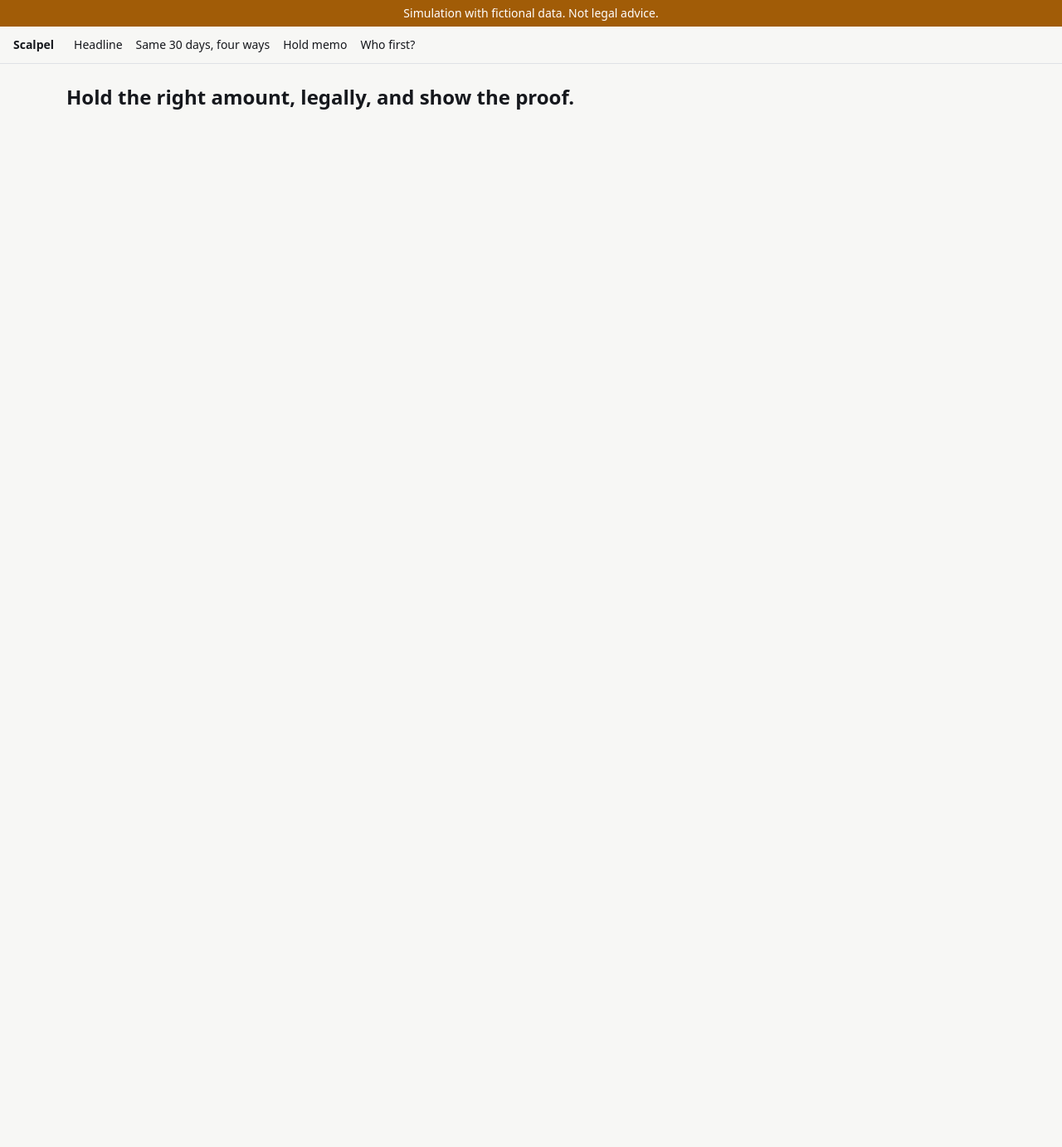
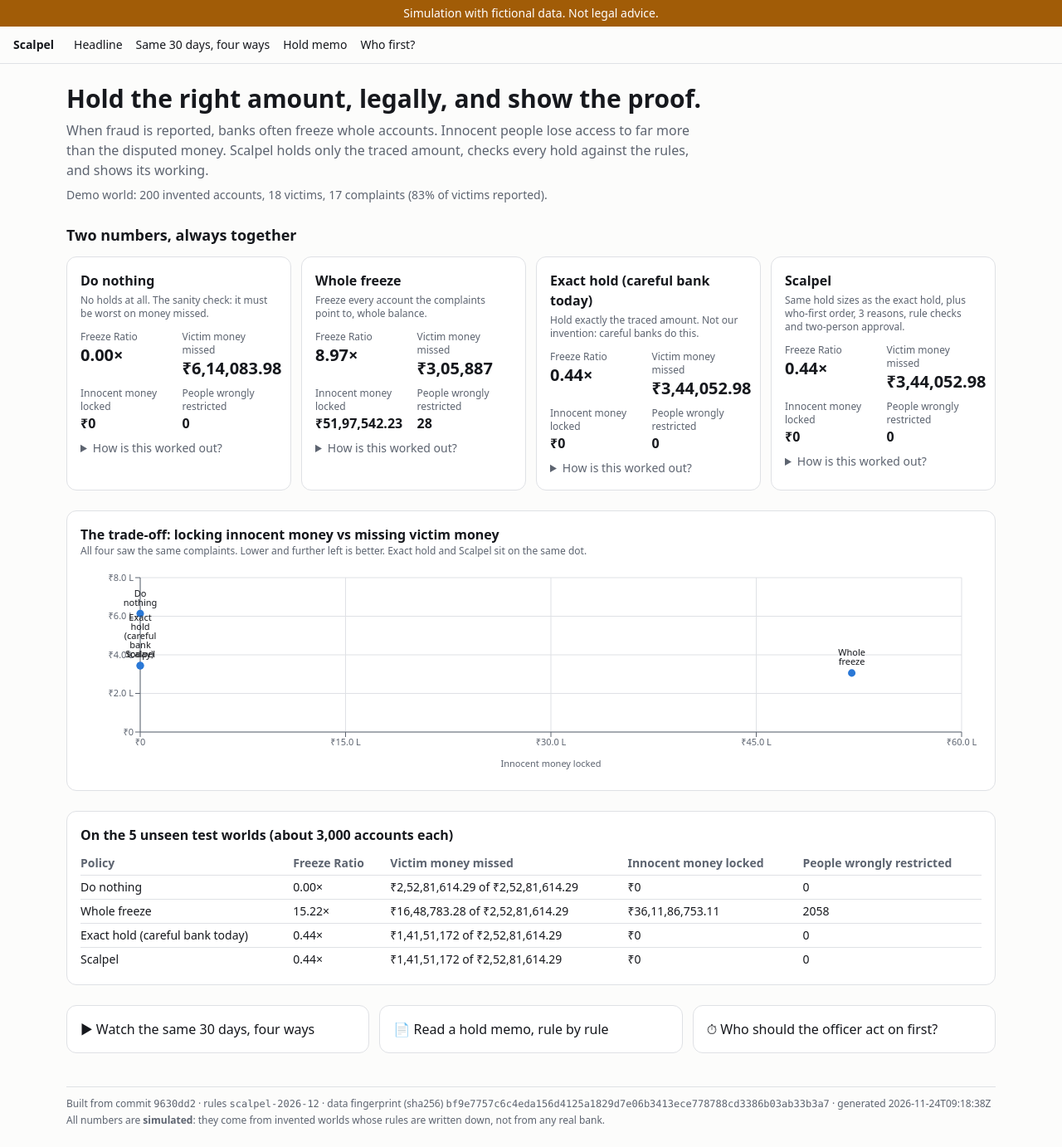
Before and after one commit to SHANKAR-BTECH/Scalpel, a Next.js app in the folder apps/web/: page / in a window 1280 px wide. Shown: the whole page at 83% size. Before the commit the page ends 800 px from the top, so only its background shows below. Built offline with nearby package versions, Linux system fonts and the light colour scheme.

Commit message:
feat(web): home with two-number headline, trade-off, show-the-math and provenance
Co-Authored-By: Claude Opus 5.5 <noreply@anthropic.com>
Claude-Session: https://claude.ai/code/session_01GwrC1hxMT1vpjiAziaXF5V

```diff
--- a/apps/web/app/globals.css
+++ b/apps/web/app/globals.css
@@ -1,15 +1,15 @@
 @import "tailwindcss";
 
 :root {
-  --bg: #f7f7f5; --fg: #16181d; --muted: #5d6470; --card: #ffffff; --line: #dfe1e5;
+  --bg: #fcfcfb; --fg: #16181d; --muted: #5d6470; --card: #ffffff; --line: #dfe1e5;
   --good: #1f7a4d; --bad: #b42318; --warn: #a15c07; --accent: #2b59c3;
-  --lane-none: #8a8f98; --lane-axe: #b42318; --lane-biggest: #a15c07; --lane-scalpel: #1f7a4d;
+  --s1: #2a78d6; --s2: #eb6834; --s3: #1baf7a; --s4: #eda100; --s-neutral: #8a8f98;
 }
 @media (prefers-color-scheme: dark) {
   :root {
-    --bg: #111317; --fg: #e8eaed; --muted: #9aa1ab; --card: #1a1d23; --line: #2c3038;
+    --bg: #1a1a19; --fg: #e8eaed; --muted: #9aa1ab; --card: #1a1d23; --line: #2c3038;
     --good: #4cc38a; --bad: #f07167; --warn: #e3a64b; --accent: #7aa2f7;
-    --lane-none: #9aa1ab; --lane-axe: #f07167; --lane-biggest: #e3a64b; --lane-scalpel: #4cc38a;
+    --s1: #3987e5; --s2: #d95926; --s3: #199e70; --s4: #c98500; --s-neutral: #9aa1ab;
   }
 }
 html, body { background: var(--bg); color: var(--fg); }
--- a/apps/web/app/page.tsx
+++ b/apps/web/app/page.tsx
@@ -1,3 +1,57 @@
+import Link from "next/link";
+import { demo } from "@/lib/data";
+import { formatRupees } from "@/lib/money";
+import { HeadlineCards } from "@/components/HeadlineCards";
+import { TradeOff } from "@/components/TradeOff";
+import { Provenance } from "@/components/Provenance";
+import { POLICY_KEYS } from "@/lib/demo-schema";
+import { POLICY_LABEL, ratioText } from "@/lib/policies";
+
 export default function Home() {
-  return <h1 className="text-2xl font-semibold">Hold the right amount, legally, and show the proof.</h1>;
+  const w = demo.world;
+  return (
+    <>
+      <h1 className="text-2xl sm:text-3xl font-semibold">Hold the right amount, legally, and show the proof.</h1>
+      <p className="mt-2 max-w-3xl muted">
+        When fraud is reported, banks often freeze whole accounts. Innocent people lose access to far more than the disputed money.
+        Scalpel holds only the traced amount, checks every hold against the rules, and shows its working.
+      </p>
+      <p className="mt-2 text-sm muted">
+        Demo world: {w.accounts} invented accounts, {w.victims} victims, {w.complaints} complaints ({Math.round(w.reportRate * 100)}% of victims reported).
+      </p>
+
+      <h2 className="mt-6 mb-3 text-lg font-semibold">Two numbers, always together</h2>
+      <HeadlineCards headline={demo.headline} />
+
+      <div className="mt-6"><TradeOff headline={demo.headline} /></div>
+
+      <section className="mt-6 card p-4">
+        <h2 className="font-semibold">On the 5 unseen test worlds (about 3,000 accounts each)</h2>
+        <div className="overflow-x-auto">
+          <table className="mt-2 w-full text-sm">
+            <thead><tr className="text-left muted"><th className="py-1 pr-3">Policy</th><th className="pr-3">Freeze Ratio</th><th className="pr-3">Victim money missed</th><th className="pr-3">Innocent money locked</th><th>People wrongly restricted</th></tr></thead>
+            <tbody>
+              {POLICY_KEYS.map((k) => {
+                const h = demo.headlineV2[k];
+                return (
+                  <tr key={k} className="border-t" style={{ borderColor: "var(--line)" }}>
+                    <td className="py-1 pr-3">{POLICY_LABEL[k]}</td><td className="pr-3">{ratioText(h.freezeRatio)}</td>
+                    <td className="pr-3">{formatRupees(h.victimMoneyMissedPaise)} of {formatRupees(h.victimMoneyPaise)}</td>
+                    <td className="pr-3">{formatRupees(h.innocentHeldPaise)}</td><td>{h.peopleWronglyRestricted}</td>
+                  </tr>
+                );
+              })}
+            </tbody>
+          </table>
+        </div>
+      </section>
+
+      <nav className="no-print mt-6 grid gap-3 sm:grid-cols-3">
+        <Link href="/replay" className="card p-4 hover:underline">▶ Watch the same 30 days, four ways</Link>
+        <Link href="/memo" className="card p-4 hover:underline">📄 Read a hold memo, rule by rule</Link>
+        <Link href="/order" className="card p-4 hover:underline">⏱ Who should the officer act on first?</Link>
+      </nav>
+      <Provenance />
+    </>
+  );
 }
--- /dev/null
+++ b/apps/web/components/HeadlineCards.tsx
@@ -0,0 +1,47 @@
+import { formatRupees } from "@/lib/money";
+import { POLICY_KEYS, type DemoData } from "@/lib/demo-schema";
+import { POLICY_LABEL, POLICY_NOTE, ratioText } from "@/lib/policies";
+import { MathDrawer } from "./MathDrawer";
+
+/** Freeze Ratio is never shown alone: victim money missed always sits next to it. */
+export function HeadlineCards({ headline }: { headline: DemoData["headline"] }) {
+  return (
+    <div className="grid gap-3 sm:grid-cols-2 lg:grid-cols-4">
+      {POLICY_KEYS.map((k) => {
+        const h = headline[k];
+        return (
+          <section key={k} className="card p-4" data-testid={`card-${k}`}>
+            <h3 className="font-semibold">{POLICY_LABEL[k]}</h3>
+            <p className="text-xs muted mt-1 min-h-8">{POLICY_NOTE[k]}</p>
+            <dl className="mt-3 grid grid-cols-2 gap-2">
+              <div>
+                <dt className="text-xs muted">Freeze Ratio</dt>
+                <dd className="text-xl font-semibold" data-testid="ratio">{ratioText(h.freezeRatio)}</dd>
+              </div>
+              <div>
+                <dt className="text-xs muted">Victim money missed</dt>
+                <dd className="text-xl font-semibold" data-testid="missed">{formatRupees(h.victimMoneyMissedPaise)}</dd>
+              </div>
+              <div>
+                <dt className="text-xs muted">Innocent money locked</dt>
+                <dd className="font-semibold">{formatRupees(h.innocentHeldPaise)}</dd>
+              </div>
+              <div>
+                <dt className="text-xs muted">People wrongly restricted</dt>
+                <dd className="font-semibold">{h.peopleWronglyRestricted}</dd>
+              </div>
+            </dl>
+            <MathDrawer
+              formula="Freeze Ratio = money held ÷ real victim money. Missed = victim money not held. Innocent = money held beyond the victim money in each account."
+              inputs={[
+                ["money held", formatRupees(h.heldPaise)],
+                ["real victim money (incl. victims who never complained)", formatRupees(h.victimMoneyPaise)],
+                ["accounts held", String(h.accountsHeld)],
+              ]}
+            />
+          </section>
+        );
+      })}
+    </div>
+  );
+}
--- /dev/null
+++ b/apps/web/components/MathDrawer.tsx
@@ -0,0 +1,16 @@
+/** "How is this worked out?": the formula and its inputs, so every number can be checked by hand. */
+export function MathDrawer({ formula, inputs }: { formula: string; inputs: [string, string][] }) {
+  return (
+    <details className="mt-2 text-sm">
+      <summary className="cursor-pointer muted select-none">How is this worked out?</summary>
+      <div className="mt-2 rounded-md p-2" style={{ background: "var(--bg)" }}>
+        <p className="font-mono text-xs break-words">{formula}</p>
+        <ul className="mt-1 text-xs">
+          {inputs.map(([k, v]) => (
+            <li key={k}><span className="muted">{k}:</span> {v}</li>
+          ))}
+        </ul>
+      </div>
+    </details>
+  );
+}
--- /dev/null
+++ b/apps/web/components/Provenance.tsx
@@ -0,0 +1,15 @@
+import { demo } from "@/lib/data";
+
+/** Ties every page to the exact code version and data file it was built from. */
+export function Provenance() {
+  const p = demo.provenance;
+  return (
+    <footer className="mt-10 border-t pt-3 text-xs muted" style={{ borderColor: "var(--line)" }}>
+      <p>
+        Built from commit <span className="font-mono">{p.commit}</span> · rules <span className="font-mono">{p.policyId}</span> · data fingerprint (sha256){" "}
+        <span className="font-mono break-all" data-testid="sha">{p.demoSha256}</span> · generated {p.generatedAt}
+      </p>
+      <p className="mt-1">All numbers are <b>simulated</b>: they come from invented worlds whose rules are written down, not from any real bank.</p>
+    </footer>
+  );
+}
--- /dev/null
+++ b/apps/web/components/TradeOff.tsx
@@ -0,0 +1,34 @@
+"use client";
+import { CartesianGrid, LabelList, ResponsiveContainer, Scatter, ScatterChart, Tooltip, XAxis, YAxis } from "recharts";
+import { formatRupees, shortRupees } from "@/lib/money";
+import { POLICY_KEYS, type DemoData } from "@/lib/demo-schema";
+import { POLICY_LABEL } from "@/lib/policies";
+
+/** One dot per policy: innocent money locked (across) against victim money missed (up). Lower-left is better. */
+export function TradeOff({ headline }: { headline: DemoData["headline"] }) {
+  const pts = POLICY_KEYS.map((k) => ({ name: POLICY_LABEL[k], x: headline[k].innocentHeldPaise, y: headline[k].victimMoneyMissedPaise }));
+  return (
+    <figure className="card p-4">
+      <figcaption className="font-semibold">The trade-off: locking innocent money vs missing victim money</figcaption>
+      <p className="text-xs muted">All four saw the same complaints. Lower and further left is better. Exact hold and Scalpel sit on the same dot.</p>
+      <div className="h-64 mt-2">
+        <ResponsiveContainer width="100%" height="100%">
+          <ScatterChart margin={{ top: 16, right: 24, bottom: 24, left: 8 }}>
+            <CartesianGrid stroke="var(--line)" />
+            <XAxis type="number" dataKey="x" name="Innocent money locked" tickFormatter={shortRupees} stroke="var(--muted)" fontSize={11}
+              label={{ value: "Innocent money locked", position: "insideBottom", offset: -12, fill: "var(--muted)", fontSize: 11 }} />
+            <YAxis type="number" dataKey="y" name="Victim money missed" tickFormatter={shortRupees} stroke="var(--muted)" fontSize={11} width={64} />
+            <Tooltip formatter={(v) => formatRupees(Number(v))} cursor={{ strokeDasharray: "3 3" }} />
+            <Scatter data={pts} fill="var(--s1)">
+              <LabelList dataKey="name" position="top" fill="var(--fg)" fontSize={11} />
+            </Scatter>
+          </ScatterChart>
+        </ResponsiveContainer>
+      </div>
+      <table className="sr-only">
+        <caption>Trade-off data</caption>
+        <tbody>{pts.map((p) => <tr key={p.name}><th>{p.name}</th><td>{formatRupees(p.x)}</td><td>{formatRupees(p.y)}</td></tr>)}</tbody>
+      </table>
+    </figure>
+  );
+}
--- /dev/null
+++ b/apps/web/lib/policies.ts
@@ -0,0 +1,19 @@
+import type { DemoData } from "./demo-schema";
+
+export const POLICY_LABEL: Record<keyof DemoData["headline"], string> = {
+  none: "Do nothing",
+  axe: "Whole freeze",
+  ruler: "Exact hold (careful bank today)",
+  scalpel: "Scalpel",
+};
+
+export const POLICY_NOTE: Record<keyof DemoData["headline"], string> = {
+  none: "No holds at all. The sanity check: it must be worst on money missed.",
+  axe: "Freeze every account the complaints point to, whole balance.",
+  ruler: "Hold exactly the traced amount. Not our invention: careful banks do this.",
+  scalpel: "Same hold sizes as the exact hold, plus who-first order, 3 reasons, rule checks and two-person approval.",
+};
+
+export function ratioText(r: number | null): string {
+  return r === null ? "no trace" : `${r.toFixed(2)}×`;
+}
--- /dev/null
+++ b/apps/web/test/setup.ts
@@ -0,0 +1,4 @@
+import { afterEach } from "vitest";
+import { cleanup } from "@testing-library/react";
+
+afterEach(() => cleanup());
--- a/apps/web/vitest.config.ts
+++ b/apps/web/vitest.config.ts
@@ -5,5 +5,5 @@ import { fileURLToPath } from "node:url";
 export default defineConfig({
   plugins: [react()],
   resolve: { alias: { "@": fileURLToPath(new URL("./", import.meta.url)) } },
-  test: { environment: "jsdom", include: ["lib/**/*.test.ts", "components/**/*.test.tsx", "app/**/*.test.tsx", "test/**/*.test.ts"] },
+  test: { environment: "jsdom", setupFiles: ["./test/setup.ts"], include: ["lib/**/*.test.ts", "components/**/*.test.tsx", "app/**/*.test.tsx", "test/**/*.test.ts"] },
 });
```
Also changed, not shown: 2 other files (tests, documents, lock files or other folders).
